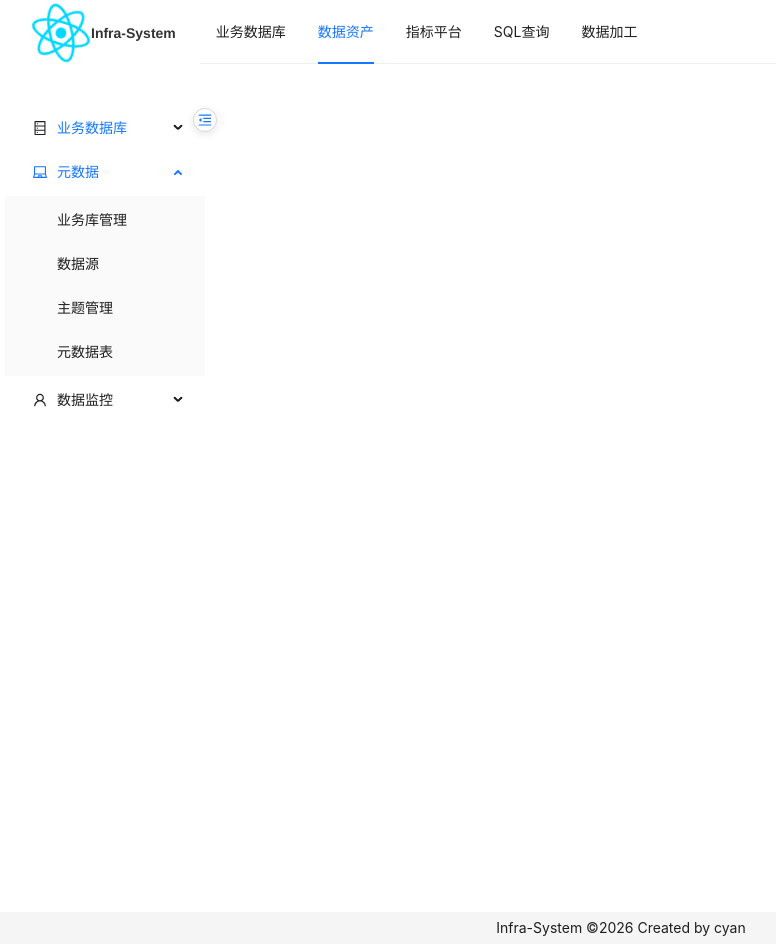
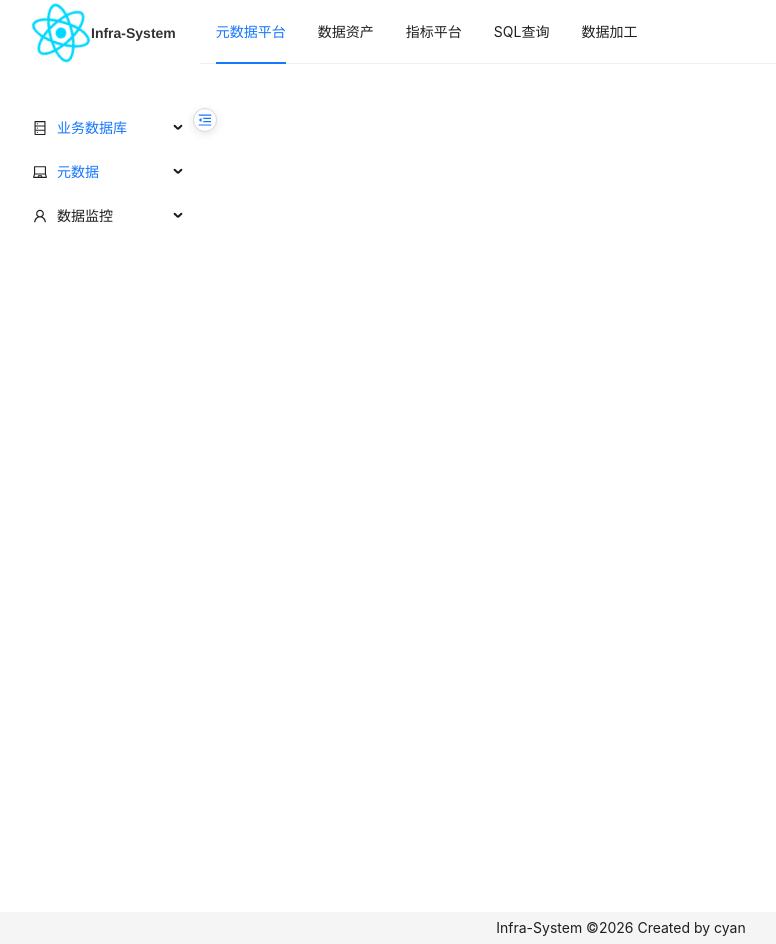
Before and after one commit to cyan-daimao/cyan-dataman-web, a React (Vite) app: page /metadata in a window 1280 px wide. Shown: the whole page, without its empty margins (19-795 px from the left). Built offline with nearby package versions, Linux system fonts and the light colour scheme; sample sign-in values are in the browser's storage.

Commit message:
feat(主题管理): 增加业务表管理

```diff
--- a/src/pages/layout/index.tsx
+++ b/src/pages/layout/index.tsx
@@ -6,8 +6,8 @@ import {Outlet, useLocation, useNavigate} from "react-router-dom";
 const {Header, Content, Footer} = Layout;
 
 const routeKeyMap: Record<string, string> = {
-    '/business-ds': '1',
-    '/metadata': '2',
+    '/metadata': '1',
+    '/warehouse': '2',
     '/metrics': '3',
     '/sql-editor': '4',
     '/data-work': '5',
@@ -15,7 +15,7 @@ const routeKeyMap: Record<string, string> = {
 
 const items: MenuProps['items'] = [
     {
-        label: '业务数据库',
+        label: '元数据平台',
         key: '1',
     },
     {
--- a/src/pages/metadata/index.tsx
+++ b/src/pages/metadata/index.tsx
@@ -36,17 +36,17 @@ const items: MenuProps['items'] = [
                 key: 'bd-table-schema',
                 label: <Link to={'/business-ds/table-schema'}>表结构</Link>,
             },
+            {
+                key: 'bd-table-sql',
+                label: <Link to={'/business-ds/sql'}>SQL执行</Link>,
+            },
         ]
     },
     {
-        key: '1',
+        key: 'metadata',
         label: <Link to={'/metadata'}>元数据</Link>,
         icon: <LaptopOutlined />,
         children: [
-            {
-                key:'',
-                label: <Link to=''>业务库管理</Link>,
-            },
             {
                 key:'datasource',
                 label: <Link to='/metadata/datasource'>数据源</Link>,
```
